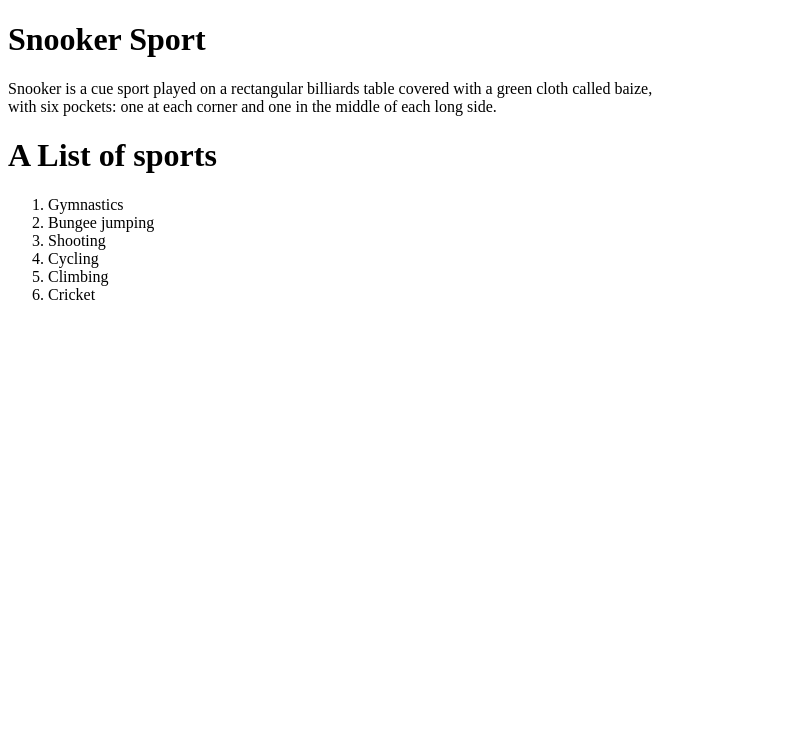
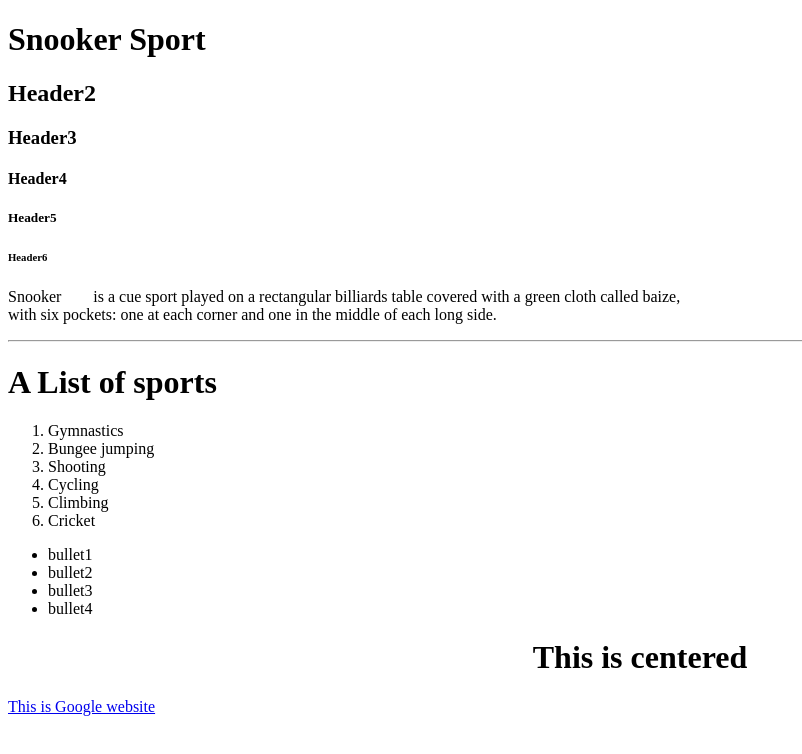
Before and after one commit to GSRCode/CAL, a plain HTML site: page ACPWDCM1L2-AllTags/index.html in a window 1280 px wide. Shown: the whole page, without its empty margins (0-802 px from the left). Drawn offline with Linux system fonts and the light colour scheme.

Commit message:
Roblox code

```diff
--- a/ACPWDCM1L2-AllTags/index.html
+++ b/ACPWDCM1L2-AllTags/index.html
@@ -7,9 +7,15 @@
 
 <body>
     <h1>Snooker Sport</h1>
-    <p>Snooker is a cue sport played on a rectangular billiards table covered with a green cloth called baize,<br>
+    <h2>Header2</h2>
+    <h3>Header3</h3>
+    <h4>Header4</h4>
+    <h5>Header5</h5>
+    <h6>Header6</h6>
+    <p>Snooker &nbsp;&nbsp;&nbsp;&nbsp;&nbsp;&nbsp; is a cue sport played on a rectangular billiards table covered with a green cloth called baize,<br>
          with six pockets: one at each corner and one in the middle of each long side.
          </p>
+    <hr>
     <h1>A List of sports</h1>
     <ol>
         <li>Gymnastics</li>
@@ -19,6 +25,20 @@
         <li>Climbing</li>
         <li>Cricket</li>
     </ol>
+
+    <ul>
+        <li>bullet1</li>
+        <li>bullet2</li>
+        <li>bullet3</li>
+        <li>bullet4</li>
+    </ul>
+
+    <center>
+        <h1>This is centered</h1>
+    </center>
+
+    <a href="https://www.google.com">This is Google website</a>
+
 </body>
 
 </html>
```
Also changed, not shown: ACPWDCM1L1-Introduction-to-HTML/index.html (+1 -1 lines), RobloxL10-Shop/Gun1.png (added), RobloxL10-Shop/SmItm.png (added), RobloxL6-9-MiniGame-levels-gameInf-Chkpts/JumpAway.png (added), RobloxL6-9-MiniGame-levels-gameInf-Chkpts/JumpAwayScrShot.png (added), 13 other files.
